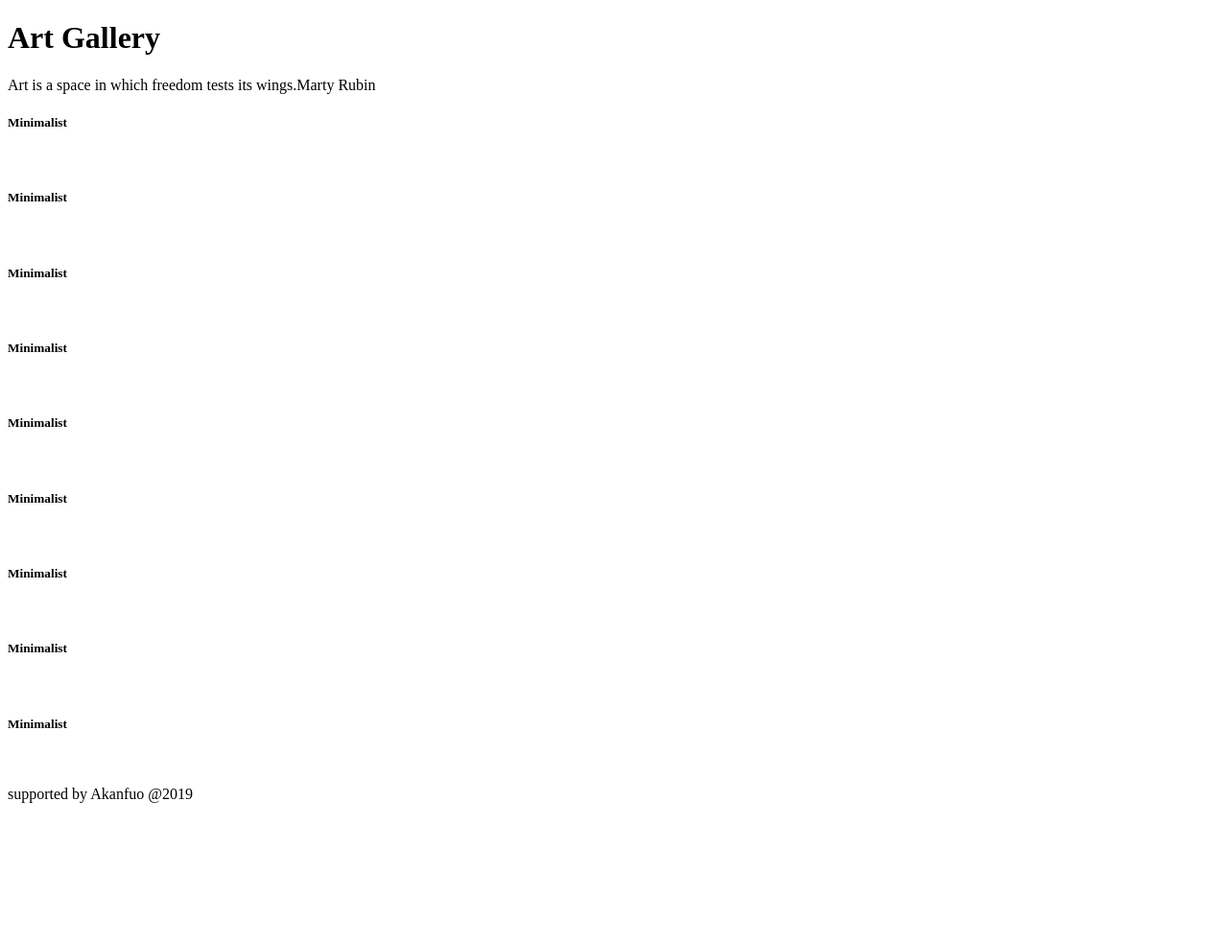
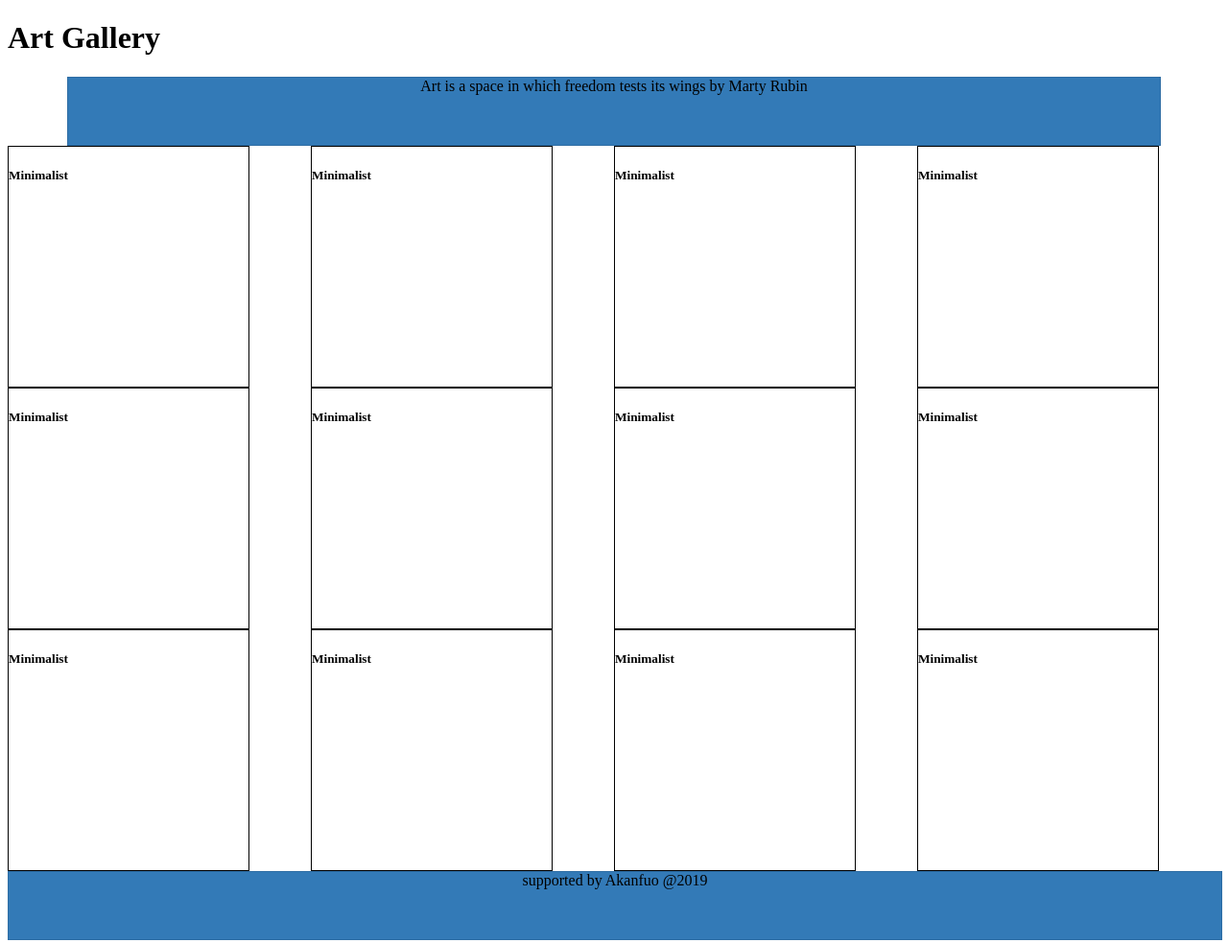
Before and after one commit to jakazzy/webD-templates, a plain HTML site: page art_gallery/index.html in a window 1280 px wide. Shown: the whole page at 96% size. Before the commit the page ends 845 px from the top, so only its background shows below. Drawn offline with Linux system fonts and the light colour scheme.

Commit message:
complete layout

```diff
--- a/art_gallery/index.html
+++ b/art_gallery/index.html
@@ -13,7 +13,7 @@
     <header>
         <h1>Art Gallery</h1>
         <div>
-            Art is a space in which freedom tests its wings.<span>Marty Rubin</span>
+            Art is a space in which freedom tests its wings by <span>Marty Rubin</span>
         </div>
     </header>
     <section>
@@ -63,7 +63,21 @@
             <img src="" alt="">
             <p></p>
         </div>
-
+        <div>
+            <h5>Minimalist</h5>
+            <img src="" alt="">
+            <p></p>
+        </div>
+        <div>
+            <h5>Minimalist</h5>
+            <img src="" alt="">
+            <p></p>
+        </div>
+        <div>
+            <h5>Minimalist</h5>
+            <img src="" alt="">
+            <p></p>
+        </div>
     </section>
     <footer>
         supported by Akanfuo @2019
--- a/art_gallery/style.css
+++ b/art_gallery/style.css
@@ -0,0 +1,24 @@
+header div,
+footer {
+    width: 100%;
+    height: 70px;
+    margin: 0 auto;
+    text-align: center;
+    border: 1px solid #2e6da4;
+    background-color: #337ab7;
+}
+
+header div {
+    width: 90%;
+}
+
+section {
+    display: grid;
+    grid-template-columns: auto auto auto auto;
+}
+
+section div {
+    height: 250px;
+    width: 250px;
+    border: 1px solid black;
+}
```
